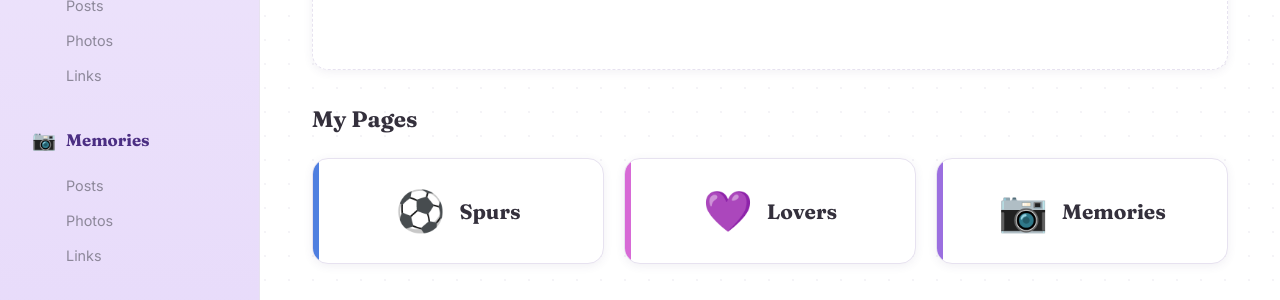
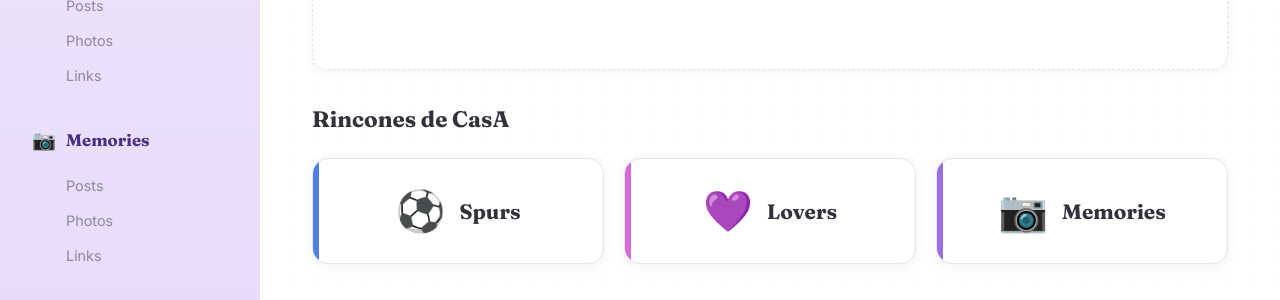
Before and after one commit to LeeSoMyung/My_archieve, a Jekyll site: the page built from index.md, in a window 1280 px wide. Shown: the part 441-741 px from the top of the page. Built offline with Jekyll 4.4.1, drawn with Linux system fonts in a browser that asks for light colours.

Commit message:
Change home section title to 'Rincones de CasA'

```diff
--- a/index.md
+++ b/index.md
@@ -18,7 +18,7 @@
     </div>
   {% endif %}
 
-  <h2 class="home-section-title">My Pages</h2>
+  <h2 class="home-section-title">Rincones de CasA</h2>
 
   <div class="home-categories">
     <a class="category-card category-card--spurs" href="{{ '/spurs/' | relative_url }}">
```
